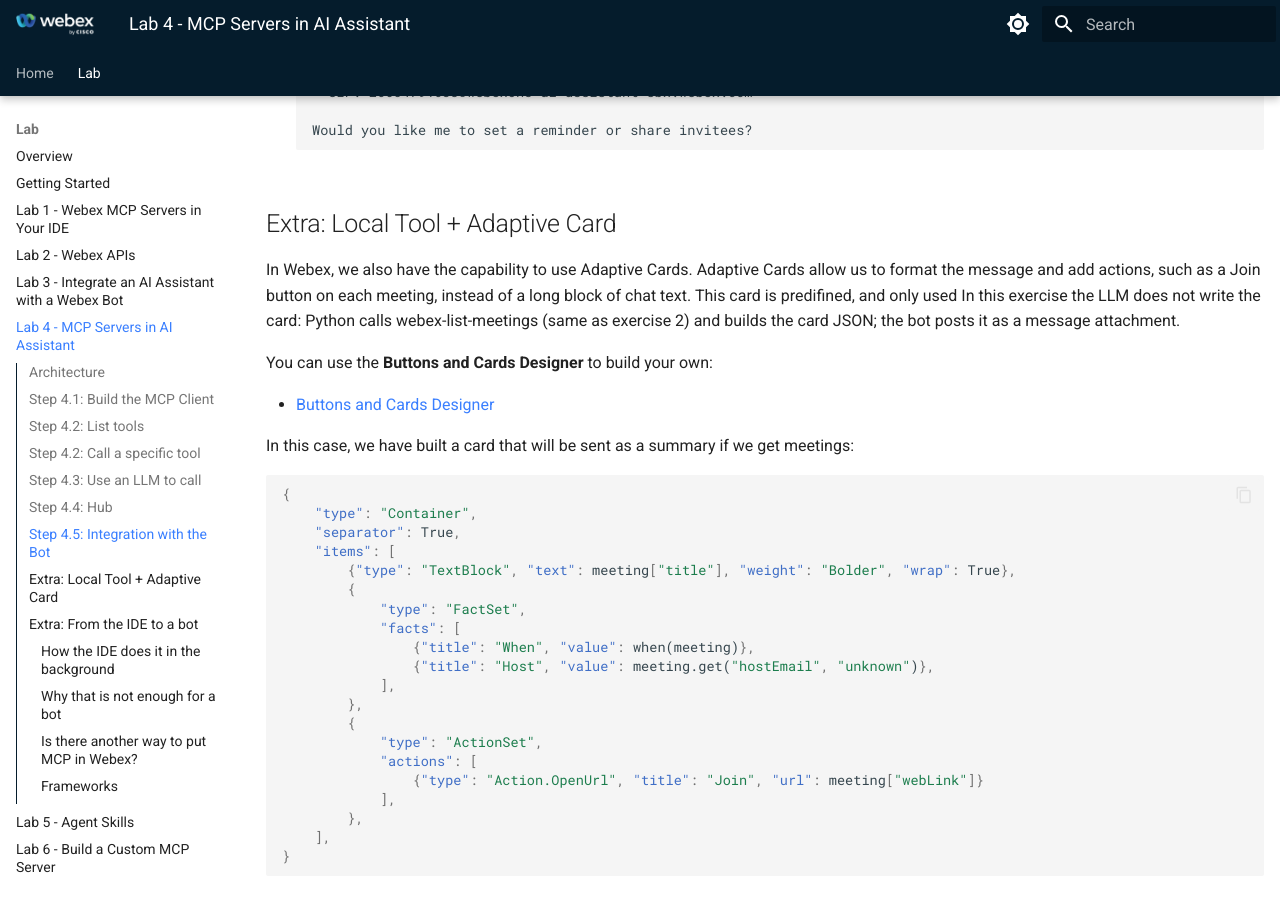
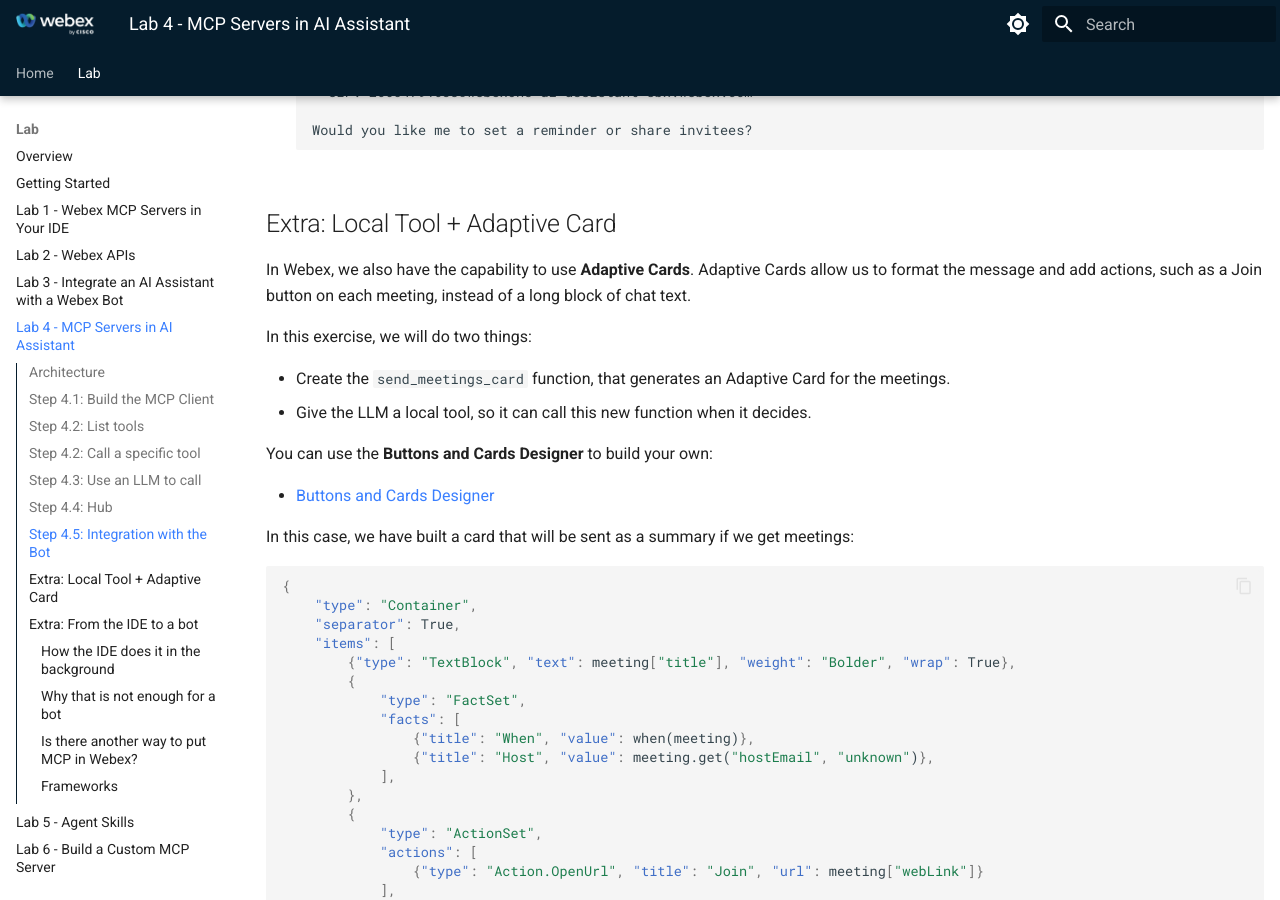
Before and after one commit to WebexCC-SA/LAB-31123, an MkDocs documentation site: the page built from docs/lab4_mcp.md, in a window 1280 px wide and 900 px high, scrolled down 5761 px. Built offline with MkDocs 1.6.1 and Material for MkDocs 9.7.7, drawn with Linux system fonts in a browser that asks for light colours.

Commit message:
Update lab4_mcp.md

```diff
--- a/docs/lab4_mcp.md
+++ b/docs/lab4_mcp.md
@@ -712,8 +712,12 @@
 
 ## Extra: Local Tool + Adaptive Card
 
-In Webex, we also have the capability to use Adaptive Cards. Adaptive Cards allow us to format the message and add actions, such as a Join button on each meeting, instead of a long block of chat text.
-This card is predifined, and only used In this exercise the LLM does not write the card: Python calls webex-list-meetings (same as exercise 2) and builds the card JSON; the bot posts it as a message attachment.
+In Webex, we also have the capability to use **Adaptive Cards**. Adaptive Cards allow us to format the message and add actions, such as a Join button on each meeting, instead of a long block of chat text.
+
+In this exercise, we will do two things:
+
+- Create the `send_meetings_card` function, that generates an Adaptive Card for the meetings.
+- Give the LLM a local tool, so it can call this new function when it decides.
 
 You can use the **Buttons and Cards Designer** to build your own:
 
```
